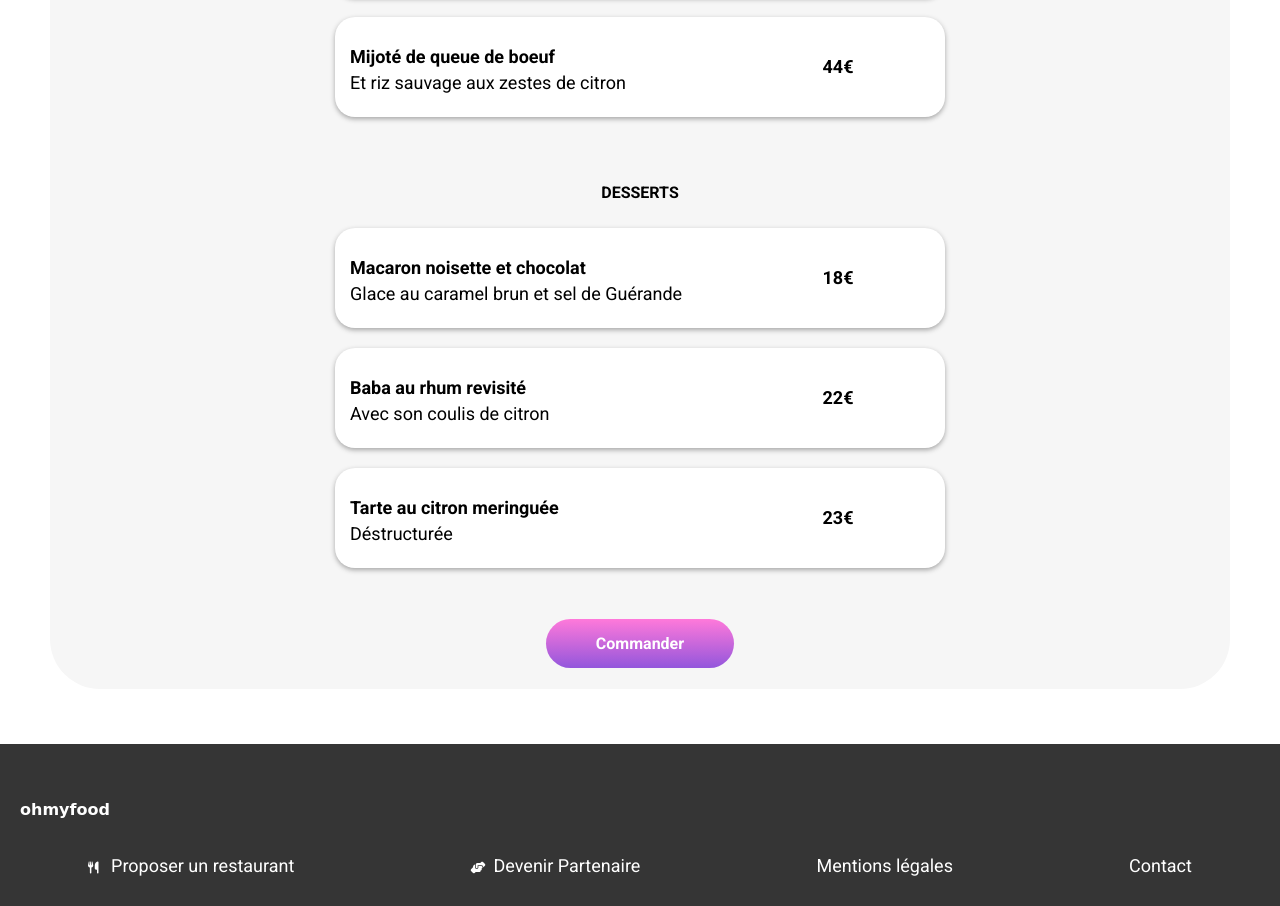
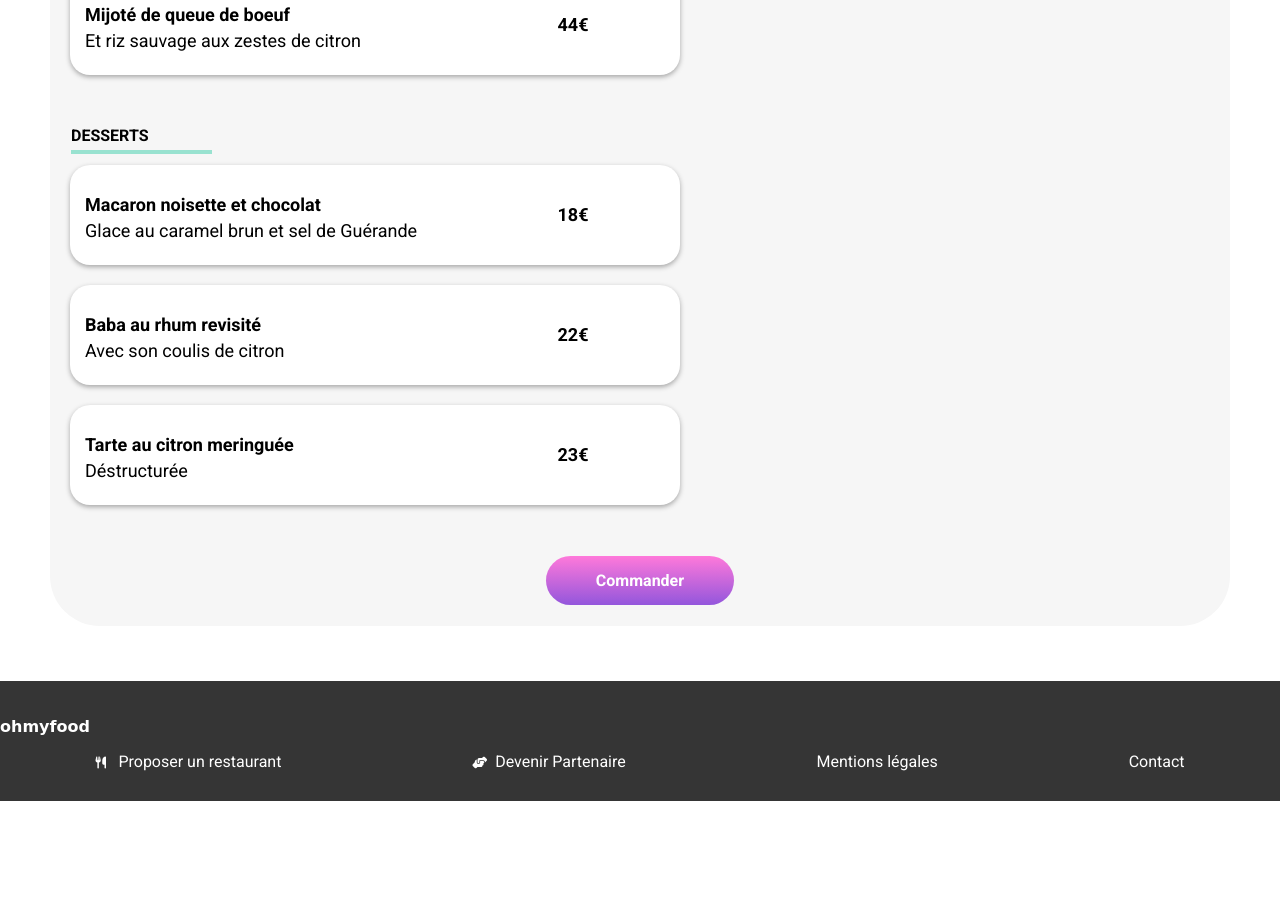
Before and after one commit to l0u1s-s3nn1n/LouisLebail_3_19082021, a website: page html/menu_lanoteenchantee.html in a window 1280 px wide. Shown: the part 1327-2233 px from the top of the page. After the commit the page ends 2128 px from the top, so only its background shows below. Drawn offline with Linux system fonts and the light colour scheme; a web font is replaced by a local one.

Commit message:
bordertitle

```diff
--- a/html/menu_lanoteenchantee.html
+++ b/html/menu_lanoteenchantee.html
@@ -40,7 +40,7 @@
 
         <!--STARTER-->
         <article class="restaurant__pages-card starterfade">
-            <h3 class="card__title">Entrées</h3>
+            <h3 class="card__title">Entrées<span class="card__title-border"></span></h3>
 
             <section class="card__infosection">
                 <a class="card__infosection-linkbloc" href="">
@@ -99,7 +99,7 @@
 
         <!--MAIN COURSE-->
         <article class="restaurant__pages-card mainfade">
-            <h3 class="card__title">Plats</h3>
+            <h3 class="card__title">Plats<span class="card__title-border"></span></h3>
 
             <section class="card__infosection">
                 <a class="card__infosection-linkbloc" href="">
@@ -143,7 +143,7 @@
 
         <!--DESSERT-->
         <article class="restaurant__pages-card dessertfade">
-            <h3 class="card__title">Desserts</h3>
+            <h3 class="card__title">Desserts<span class="card__title-border"></span></h3>
 
             <section class="card__infosection  card-anim__anim12">
                     <a class="card__infosection-linkbloc" href="">
--- a/sass/components/_loader.scss
+++ b/sass/components/_loader.scss
@@ -61,7 +61,7 @@
     }
     100% {
         opacity: 0;
-        height: 0%;
+        height: 0px;
     }
 }
 
--- a/sass/pages/_restaurantspages.scss
+++ b/sass/pages/_restaurantspages.scss
@@ -99,15 +99,30 @@
 .restaurant__pages-card{
     display: flex;
     flex-direction: column;
-    align-items: center;
+
     padding: 20px;
 
 }
 
 .card__title{
         text-transform: uppercase;
+        margin: 0px;
+        padding: 0px;
+        flex-direction: column;
+        text-transform: uppercase;
+        margin: 0px;
+        padding: 1px;
+        display: flex;
     }
+.card__title-border{
+    margin-top: 5px;
+    border: solid;
+    border-width: 2px;
+    width: 12%;
+    color: #99E2D0;
 
+
+}
 .card__infosection{
     align-items: flex-end;
     width: 330px;
@@ -211,12 +226,3 @@
     }
 
 }
-
-.menu__footer{
-    width: 100%;
-    font-size: large;
-}
-
-.footer__title {
-    padding: 20px;
-   }
```
Also changed, not shown: html/menu_alafrancaise.html (+3 -3 lines), html/menu_lapalettedugout.html (+3 -3 lines), html/menu_ledelicedessens.html (+3 -3 lines), public/css/style.css, 1 other file.
